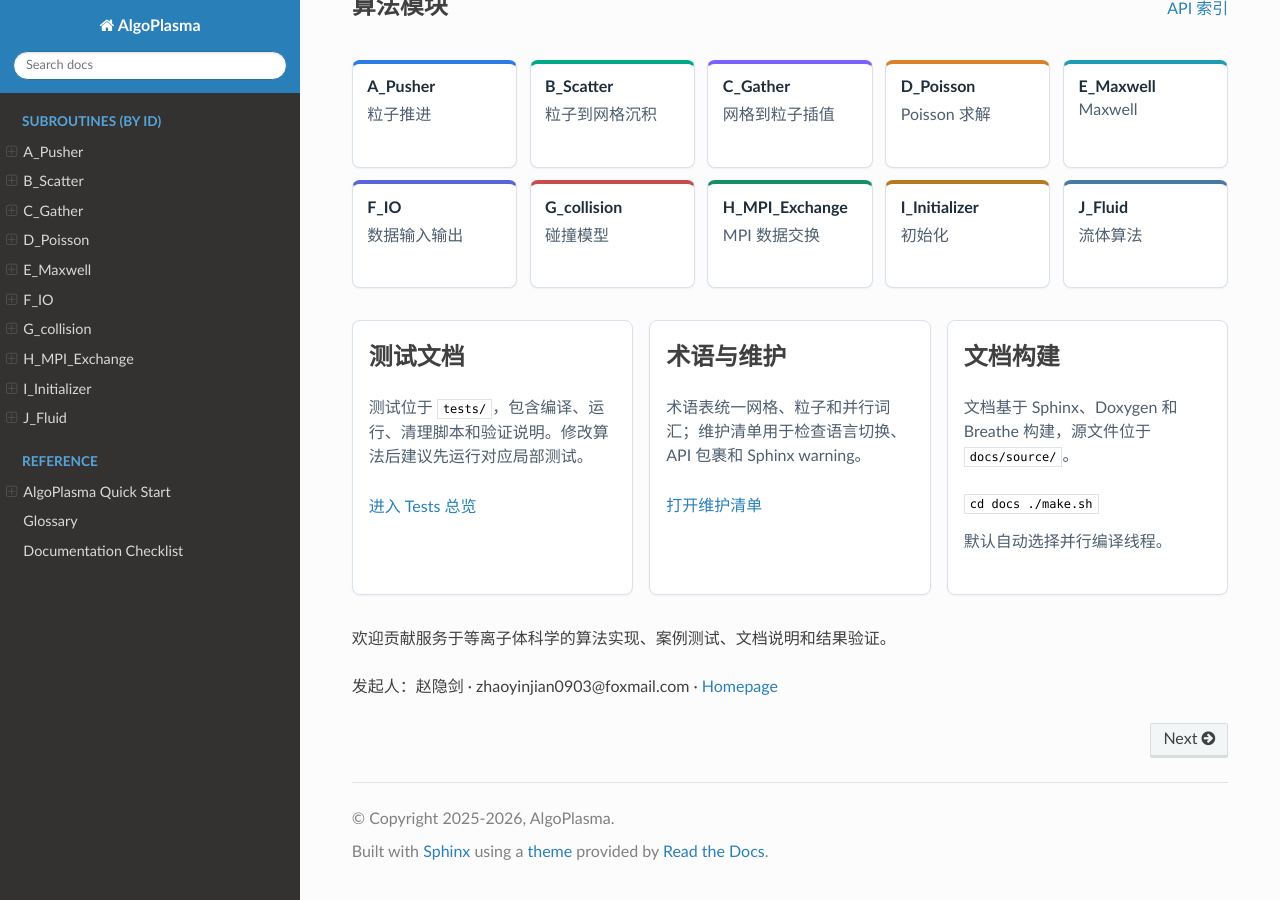
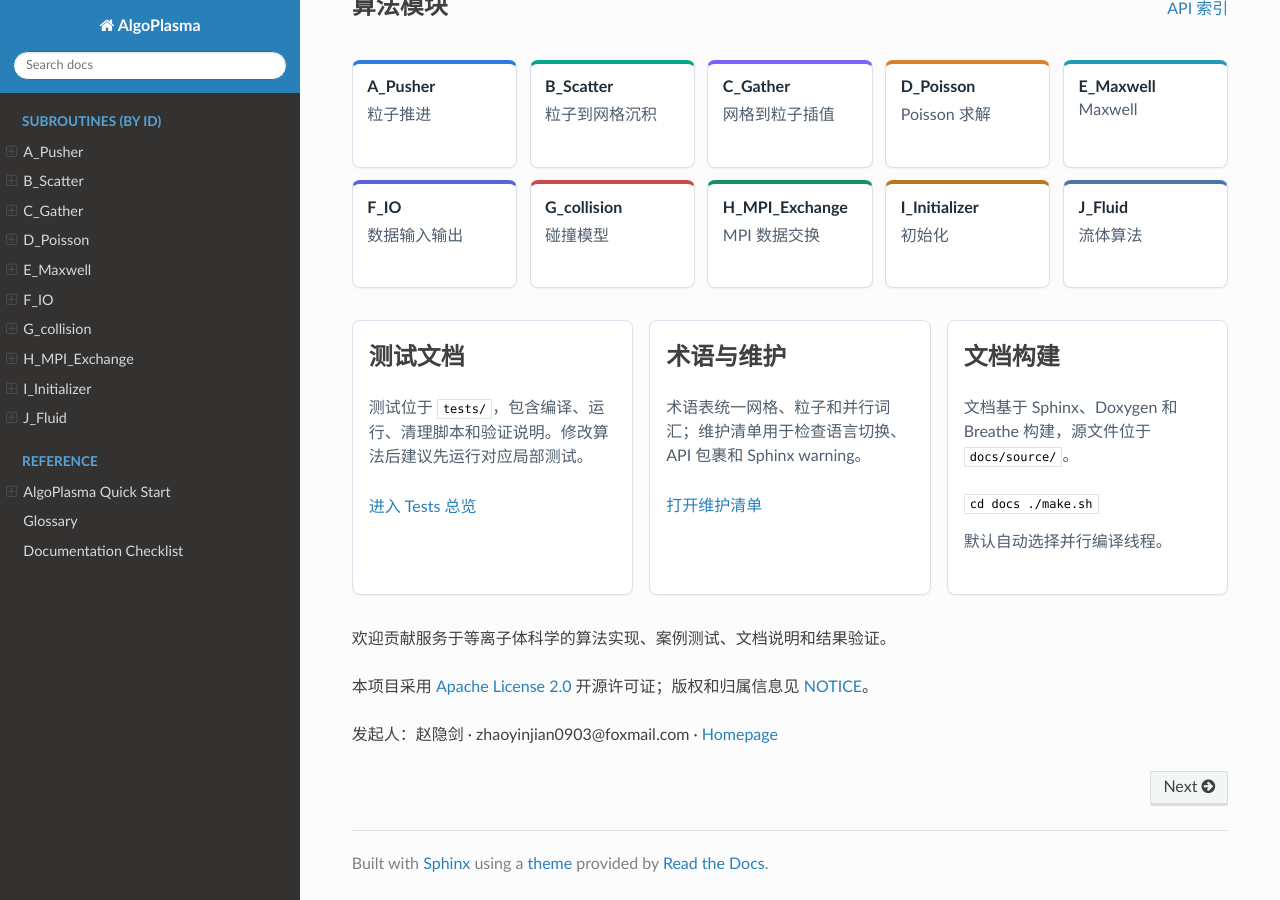
Before and after one commit to AlgoPlasma/AlgoPlasma, a Sphinx documentation site: the page built from docs/source/index.rst, in a window 1280 px wide and 900 px high, scrolled down 573 px. Built offline with Sphinx 7.4.7 and the Read the Docs theme 3.1.0, drawn with Linux system fonts in a browser that asks for light colours; formulas are drawn with MathJax 3; pages that are not in the unit, such as notebooks, are missing from menus; the version number could not be read and is left out.

Commit message:
Added License.

```diff
--- a/docs/source/conf.py
+++ b/docs/source/conf.py
@@ -12,7 +12,7 @@ import subprocess
 from pathlib import Path
 
 project = 'AlgoPlasma'
-copyright = '2025-2026, AlgoPlasma'
+copyright = '2026, Harbin Institute of Technology and AlgoPlasma contributors'
 author = 'AlgoPlasma'
 
 # -- General configuration ---------------------------------------------------
@@ -77,6 +77,8 @@ exclude_patterns = ["sphinx_rtd_theme"]
 
 html_theme = 'sphinx_rtd_theme'
 html_static_path = ['_static']
+html_extra_path = ['../../LICENSE', '../../NOTICE']
+html_show_copyright = False
 
 breathe_default_members = ()
 
--- a/docs/source/index.rst
+++ b/docs/source/index.rst
@@ -107,6 +107,7 @@ AlgoPlasma
 
      <section class="ap-home-footer-band">
       <p>欢迎贡献服务于等离子体科学的算法实现、案例测试、文档说明和结果验证。</p>
+      <p class="ap-home-license">本项目采用 <a href="LICENSE">Apache License 2.0</a> 开源许可证；版权和归属信息见 <a href="NOTICE">NOTICE</a>。</p>
       <p class="ap-home-contact">发起人：赵隐剑 · zhaoyinjian0903@foxmail.com · <a href="https://homepage.hit.edu.cn/zhaoyinjian" target="_blank" rel="noopener noreferrer">Homepage</a></p>
      </section>
    </div>
@@ -178,6 +179,7 @@ AlgoPlasma
 
      <section class="ap-home-footer-band">
       <p>Contributions are welcome for algorithm implementations, test cases, documentation, and result validation that serve plasma science.</p>
+      <p class="ap-home-license">AlgoPlasma is licensed under the <a href="LICENSE">Apache License 2.0</a>; copyright and attribution information is available in <a href="NOTICE">NOTICE</a>.</p>
       <p class="ap-home-contact">Initiator: Yinjian ZHAO · zhaoyinjian0903@foxmail.com · <a href="https://homepage.hit.edu.cn/zhaoyinjian" target="_blank" rel="noopener noreferrer">Homepage</a></p>
      </section>
    </div>
```
Also changed, not shown: README.en.md (+4 -0 lines), README.zh-CN.md (+4 -0 lines), 2 other files.
